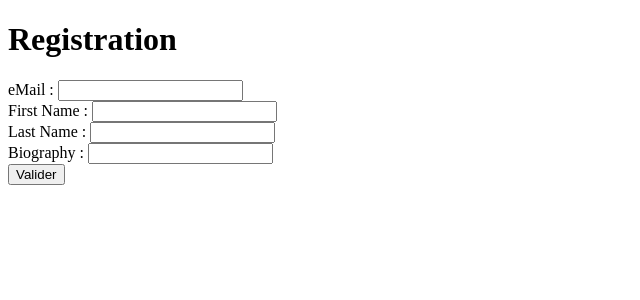
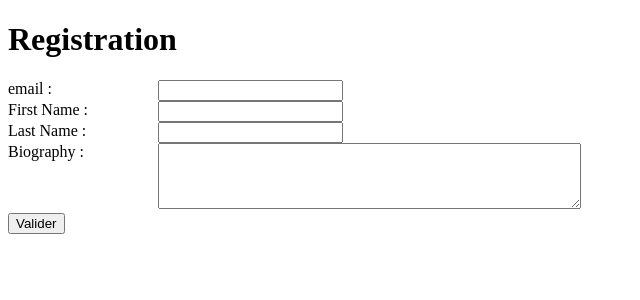
Before and after one commit to Khimera16/wsproject, a web app: page /register.html in a window 1280 px wide. Shown: the top 300 px of the page, without its empty margins (0-640 px from the left). Run offline with its HTML, style and script files only (its server is not run), Linux system fonts and the light colour scheme; data that the repository does not hold is empty.

Commit message:
Register changed

```diff
--- /dev/null
+++ b/WebContent/WSprojectStyle.css
@@ -0,0 +1,6 @@
+@CHARSET "ISO-8859-1";
+label{
+	display: block;
+	width: 150px;
+	float: left;
+}
--- a/WebContent/register.html
+++ b/WebContent/register.html
@@ -2,21 +2,19 @@
 <html>
 	<head>
 		<meta charset="ISO-8859-1">
+		<link rel="stylesheet" href="WSprojectStyle.css" />
 		<title>Registration</title>
 	</head>
 	<body>
 		<h1>Registration</h1>
 		<form method="GET" action="meetupApp/meetup/user/registration">
- <div align="justify">
-<p>
-eMail : <input type="text" name="mail" /> <br />
-First Name : <input type="text" name="first_name" /> <br />
-Last Name : <input type="text" name="last_name" /> <br />
-Biography : <input type="textarea" name="biography" /> <br />
+			 <div>
+			 <label for="eMail">email :</label><input type="text" name="mail" /><br />
+			 <label for="first_name">First Name :</label><input type="text" name="first_name" /><br />
+			 <label for="last_name">Last Name :</label><input type="text" name="last_name" /><br />
+			 <label for="Biography :">Biography :</label><textarea rows="4" cols="50" name="biography"></textarea> <br />
 			 <input type="submit" value = "Valider" />
-</p>
 			</div>
 		</form>
-
 	</body>
 </html>
```
Lines whose indentation alone changed are shown as unchanged.
